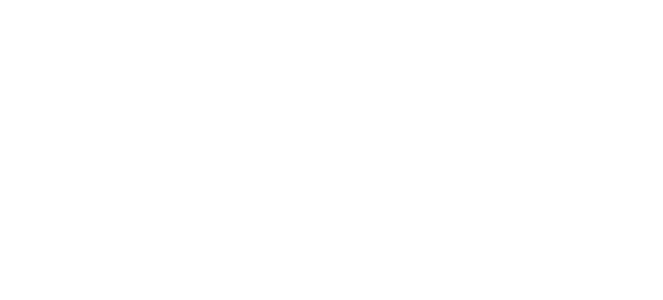
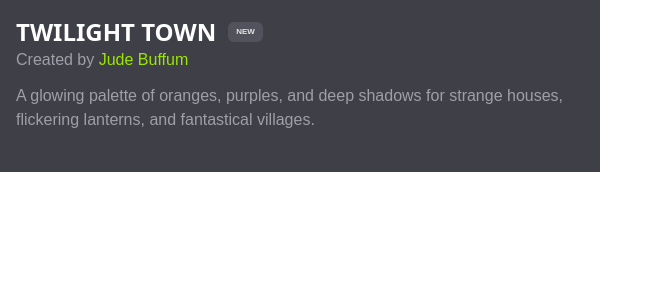
Before and after one commit to Hiqqup/palette_stack, a Nuxt app in the folder nuxt-app/: page / in a window 1280 px wide. Shown: the top 300 px of the page, without its empty margins (0-663 px from the left). Built offline with nearby package versions, Linux system fonts and the light colour scheme.

Commit message:
add some stying for cardt

```diff
--- a/nuxt-app/app/app.vue
+++ b/nuxt-app/app/app.vue
@@ -1,4 +1,15 @@
+<script setup>
+import twilight_town from "../public/twilight-town.json";
+console.log(twilight_town)
+const palette = twilight_town;
+</script>
 <template>
-  <div>
+  <div class="bg-zinc-700 inline-block p-4 w-150">
+    <div class="flex items-center gap-3">
+      <h3 class="font-sans text-white font-extrabold  text-2xl inline " >   {{palette.name.toUpperCase()}} </h3>
+      <span v-if="palette.new" class="bg-zinc-600 px-2 py-1 rounded-md text-zinc-200 text-[0.5em] font-extrabold"> NEW</span>
+    </div>
+    <p class="text-zinc-400"> Created by <span class="text-lime-400">{{palette.author}}</span></p>
+    <p class="text-zinc-400 mt-3 mb-6"> {{ palette.description}}</p>
   </div>
 </template>
--- /dev/null
+++ b/nuxt-app/app/assets/css/main.css
@@ -0,0 +1,7 @@
+@import "tailwindcss";
+@layer base {
+    html {
+        font-family: 'Nunito', 'Quicksand', sans-serif;
+
+    }
+}
--- /dev/null
+++ b/nuxt-app/app/requestDatabase.vue
@@ -0,0 +1,21 @@
+<script setup>
+import { createClient } from '@supabase/supabase-js'
+const config = useRuntimeConfig()
+const supabase = createClient(config.public.supabaseUrl, config.public.supabasePublishableKey)
+const palettes = ref([])
+
+async function getPalettes() {
+  const { data } = await supabase.from('palettes').select()
+  palettes.value = data
+}
+
+onMounted(() => {
+  getPalettes()
+})
+</script>
+
+<template>
+  <ul>
+    <li v-for="palette in palettes" :key="palette.id">{{ palette.name }}</li>
+  </ul>
+</template>
--- a/nuxt-app/nuxt.config.ts
+++ b/nuxt-app/nuxt.config.ts
@@ -1,12 +1,25 @@
-// https://nuxt.com/docs/api/configuration/nuxt-config
+import tailwindcss from "@tailwindcss/vite";
+
 export default defineNuxtConfig({
   compatibilityDate: '2025-07-15',
   devtools: { enabled: true },
+
   runtimeConfig: {
     supabaseServiceKey: process.env.SUPABASE_SERVICE_KEY,
     public: {
       supabaseUrl: process.env.SUPABASE_URL,
-      supabaseAnonKey: process.env.SUPABASE_ANON_KEY
+      supabaseAnonKey: process.env.SUPABASE_ANON_KEY,
+      supabasePublishableKey: process.env.SUPABASE_PUBLISHABLE_KEY,
     }
-  }
+  },
+
+  css: ['./app/assets/css/main.css'],
+
+  vite: {
+      plugins: [
+          tailwindcss(),
+      ],
+  },
+
+  modules: ['@nuxt/icon'],
 })
--- a/nuxt-app/package.json
+++ b/nuxt-app/package.json
@@ -10,8 +10,11 @@
     "postinstall": "nuxt prepare"
   },
   "dependencies": {
+    "@nuxt/icon": "^2.1.0",
     "@supabase/supabase-js": "^2.86.2",
+    "@tailwindcss/vite": "^4.1.17",
     "nuxt": "^4.2.1",
+    "tailwindcss": "^4.1.17",
     "vue": "^3.5.25",
     "vue-router": "^4.6.3"
   }
--- /dev/null
+++ b/nuxt-app/public/twilight-town.json
@@ -0,0 +1,14 @@
+{
+  "name":"Twilight Town",
+  "new": true,
+  "author":"Jude Buffum",
+  "description": "A glowing palette of oranges, purples, and deep shadows for strange houses, flickering lanterns, and fantastical villages. ",
+  "like_count": 17,
+  "comment_count": 0,
+  "hashtag": "twilighttown",
+  "color_count": 16,
+  "download_count": 209,
+  "colors":["4e1d4c","771d50","904d57","be6a62","ac2f45","e64639","ff8a32","f1b640","ffc5a3","686f9a","404974","283440","3d2935","291d2b","1b1f22","21181b"],
+  "preview_images": ["https://cdn.lospec.com/palette-examples/twilight-town-palette-example-by-jude-buffum-190960.png"],
+  "tags": [ "pixelart", "twilight", "town", "village", "fantasy", "strange", "mysterious", "lantern", "orange", "purple", "dark", "glowing", "architecture"]
+}
```
Also changed, not shown: 2 other files (tests, documents, lock files or other folders).
